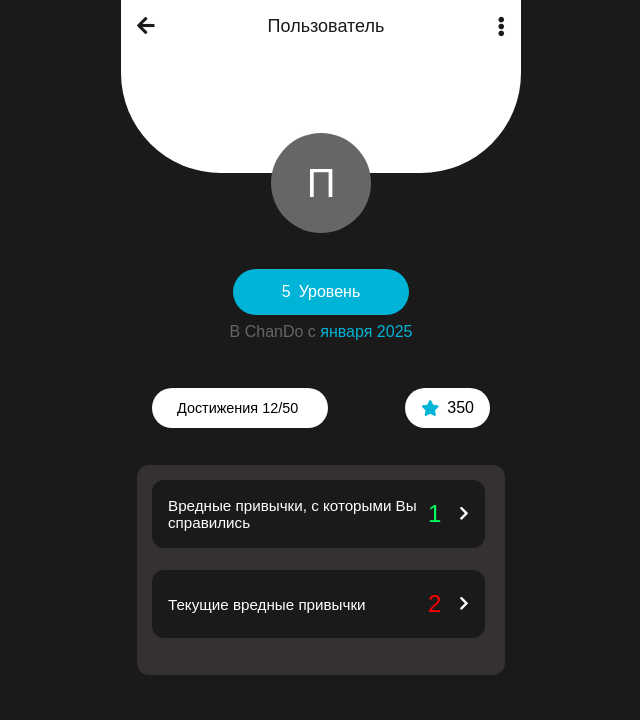
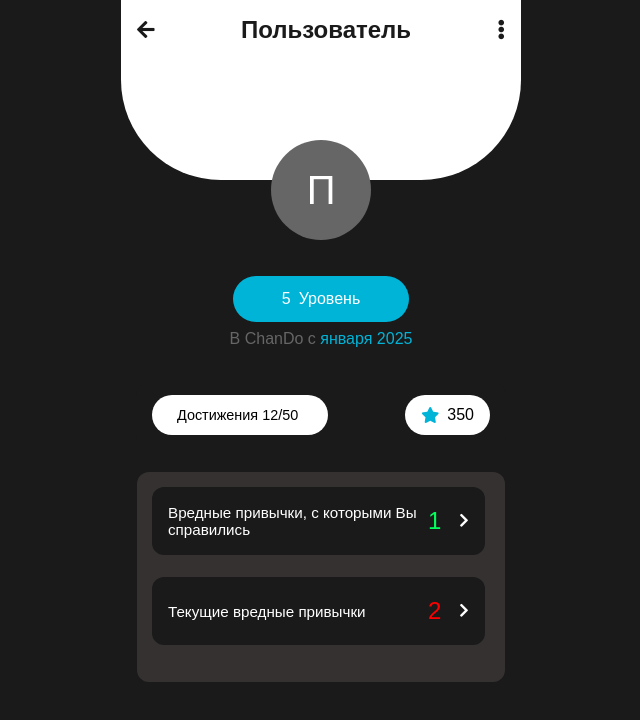
Before and after one commit to MaksBukharskiy/ChanDoProfile, a plain HTML site: page index.html in a window 1280 px wide. Shown: the whole page, without its empty margins (319-959 px from the left). Drawn offline with Linux system fonts and the light colour scheme.

Commit message:
Changed header styles in index.html: increased font size and changed weight. Updated font on Poppins in style.css and added import of Roboto font

```diff
--- a/index.html
+++ b/index.html
@@ -28,8 +28,8 @@
             color: #1a1a1a;
         }
         .header h1 {
-            font-size: 1.125rem;
-            font-weight: 500;
+            font-size: 1.5rem;
+            font-weight: 700;
             margin: 0;
         }
         .header i {
--- a/style.css
+++ b/style.css
@@ -1,7 +1,9 @@
+@import url('https://fonts.googleapis.com/css2?family=Roboto:ital,wght@0,100..900;1,100..900&display=swap');
+
 body {
     background-color: #f3f4f6;
     color: #1f2937;
-    font-family: Arial, sans-serif;
+    font-family: Poppins, sans-serif;
     margin: 0;
     padding: 0;
 }
```
